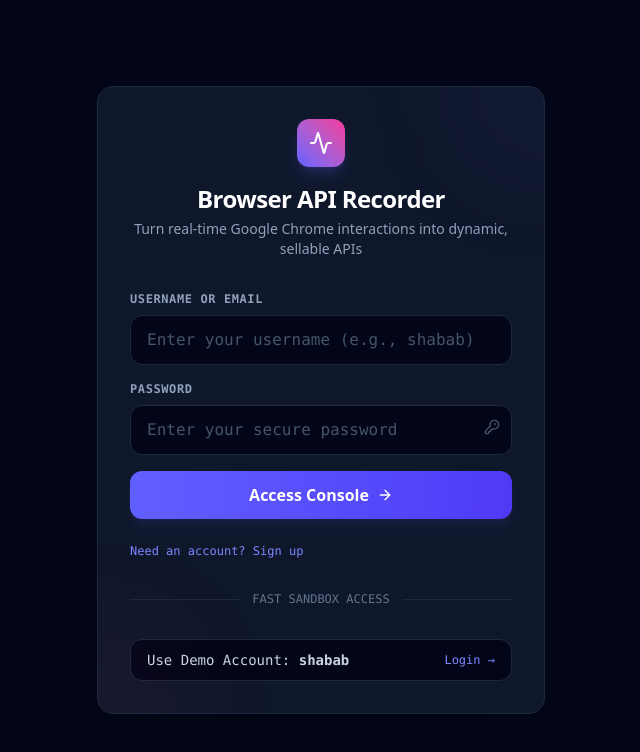
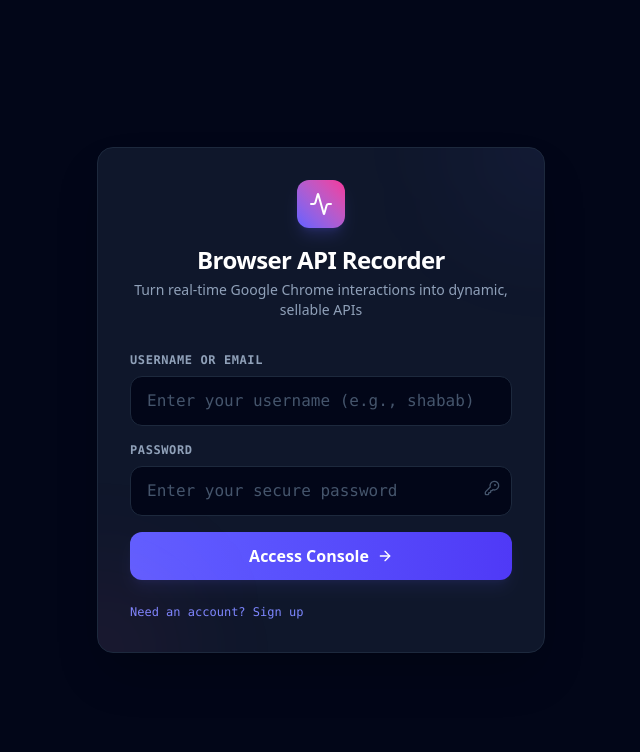
Before and after one commit to shabab966/browser-api-recorder---marketplace, a React (Vite) app: page /workspace in a window 1280 px wide. Shown: the top 752 px of the page, without its empty margins (319-959 px from the left). Built offline with nearby package versions, Linux system fonts and the light colour scheme.

Commit message:
chore: Remove demo sandbox access from login screen

```diff
--- a/src/components/LoginScreen.tsx
+++ b/src/components/LoginScreen.tsx
@@ -44,41 +44,7 @@
     }
   };
 
-  const loadDemoUser = async (demoName: string) => {
-    setError(null);
-    setLoading(true);
-    const demoPass = "shabab_demo_pass";
-    try {
-      const response = await fetch("/api/auth/login", {
-        method: "POST",
-        headers: { "Content-Type": "application/json" },
-        body: JSON.stringify({ username: demoName, password: demoPass }),
-      });
-      const data = await response.json();
-      if (response.ok) {
-        localStorage.setItem("authToken", data.token);
-        onLoginSuccess(data.user);
-      } else {
-        // Sign up if demo doesn't exist
-        const registerResponse = await fetch("/api/auth/signup", {
-          method: "POST",
-          headers: { "Content-Type": "application/json" },
-          body: JSON.stringify({ username: demoName, password: demoPass }),
-        });
-        const registerData = await registerResponse.json();
-        if (registerResponse.ok) {
-          localStorage.setItem("authToken", registerData.token);
-          onLoginSuccess(registerData.user);
-        } else {
-          throw new Error(registerData.error);
-        }
-      }
-    } catch (err: any) {
-      setError(err.message || "Failed to load demo user.");
-    } finally {
-      setLoading(false);
-    }
-  };
+
 
   return (
     <div id="login-container" className="min-h-screen flex items-center justify-center bg-slate-950 text-slate-100 p-4">
@@ -171,25 +137,7 @@
           </button>
         </div>
 
-        <div className="relative my-8">
-          <div className="absolute inset-0 flex items-center" aria-hidden="true">
-            <div className="w-full border-t border-slate-800"></div>
-          </div>
-          <div className="relative flex justify-center text-xs font-mono uppercase">
-            <span className="bg-slate-900 px-3 text-slate-500">Fast Sandbox Access</span>
-          </div>
-        </div>
 
-        <div className="grid grid-cols-1 gap-2">
-          <button
-            id="demo-user-btn"
-            onClick={() => loadDemoUser("shabab")}
-            className="w-full py-2.5 px-4 bg-slate-950 hover:bg-slate-800/80 border border-slate-800 rounded-xl flex items-center justify-between text-sm text-slate-300 hover:text-white font-mono transition-all cursor-pointer"
-          >
-            <span>Use Demo Account: <b>shabab</b></span>
-            <span className="text-indigo-400 text-xs">Login &rarr;</span>
-          </button>
-        </div>
       </div>
     </div>
   );
```
